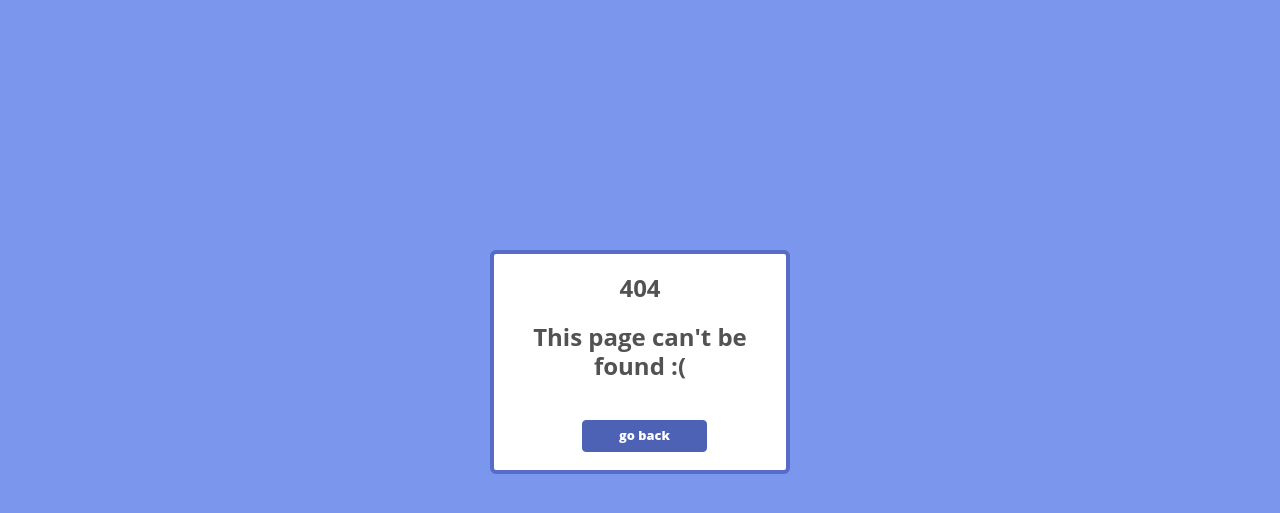
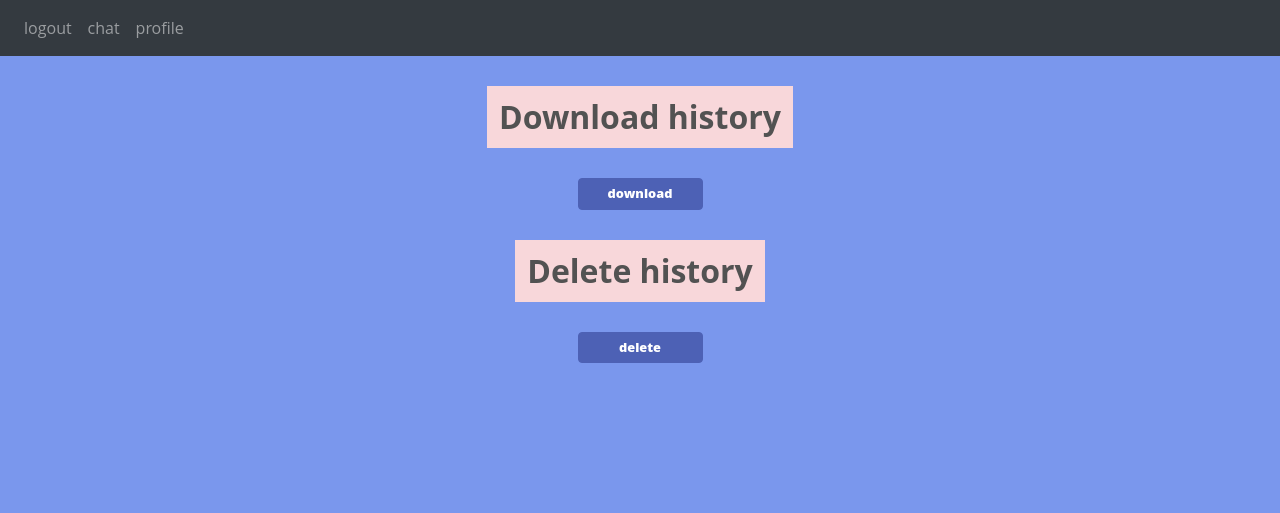
Before and after one commit to ArcaneIrvine/artificial_intelligent_chatbot_application, a Flask app: page /profile in a window 1280 px wide. Shown: the top 513 px of the page. Run offline with Flask 3, Linux system fonts and the light colour scheme; a user stored in the database is signed in; parts of the project's set-up code (start-up, migrations or seed data) failed here and were passed over; some libraries are stand-ins or nearby versions.

Commit message:
removed some errors pages, added a profile page, added profile navigation on main page

```diff
--- a/website/errors_handler.py
+++ b/website/errors_handler.py
@@ -8,24 +8,12 @@ def not_found(error):
     return render_template('errors/404.html')
 
 
-# 403 (Forbidden)
-@errors_handler.app_errorhandler(403)
-def not_found(error):
-    return render_template('errors/403.html')
-
-
 # 401 (Unauthorized)
 @errors_handler.app_errorhandler(401)
 def not_found(error):
     return render_template('errors/401.html')
 
 
-# 400 (Bad Request)
-@errors_handler.app_errorhandler(400)
-def not_found(error):
-    return render_template('errors/400.html')
-
-
 # 500 (Internal Server Error)
 @errors_handler.app_errorhandler(500)
 def not_found(error):
--- a/website/templates/chat.html
+++ b/website/templates/chat.html
@@ -99,6 +99,8 @@
         border: 4px solid #556cc9;
       }
     </style>
+    {% block additional_style %}
+    {% endblock %}
 </head>
     {% with messages = get_flashed_messages(with_categories=true) %} {% if
     messages %} {% for category, message in messages %} {% if category ==
@@ -118,10 +120,12 @@
     </div>
     {% endif %} {% endfor %} {% endif %} {% endwith %}
 <body>
-
+{% block body %}
     <nav class="navbar navbar-expand-lg navbar-dark bg-dark navbar-toggler-right">
         <div class="navbar-nav">
             <a class="nav-item nav-link" id="logout" href="/logout">logout</a>
+            <a class="nav-item nav-link" id="chat" href="/chat">chat</a>
+            <a class="nav-item nav-link" id="profile" href="/profile">profile</a>
         </div>
     </nav>
     <center>
@@ -165,6 +169,7 @@
               }
             });
         </script>
+{% endblock %}
 </body>
 
 </html>
--- /dev/null
+++ b/website/templates/profile.html
@@ -0,0 +1,53 @@
+<!DOCTYPE html>
+{% extends "chat.html" %}
+<html lang="en">
+<head>
+    {% block additional_style %}
+    <style>
+        .button{
+          background:#4d61b5;
+          width:125px;
+          padding-top:5px;
+          padding-bottom:5px;
+          color:white;
+          border-radius:4px;
+          border: #4d61b5 1px solid;
+          font-weight:800;
+          font-size:0.8em;
+        }
+        .button:hover{
+          background: #4456a1;
+        }
+    </style>
+    {% endblock %}
+    <title>
+        {% block title%}
+        profile
+        {% endblock %}
+    </title>
+</head>
+<body>
+{% block body%}
+    <nav class="navbar navbar-expand-lg navbar-dark bg-dark navbar-toggler-right">
+        <div class="navbar-nav">
+            <a class="nav-item nav-link" id="logout" href="/logout">logout</a>
+            <a class="nav-item nav-link" id="chat" href="/chat">chat</a>
+            <a class="nav-item nav-link" id="profile" href="/profile">profile</a>
+        </div>
+    </nav>
+
+  <div id="absoluteCenteredDiv">
+    <form action="/profile" method="POST">
+        <div class="box">
+            <center>
+                <h1><b>Download history</b></h1><br>
+                <button onclick= "location.href = '#';" class="button" type="submit">download</button><br>
+                <h1><b>Delete history</b></h1><br>
+                <button onclick= "location.href = '#';" class="button" type="submit">delete</button>
+            </center>
+        </div>
+    </form>
+  </div>
+{% endblock %}
+</body>
+</html>
--- a/website/views.py
+++ b/website/views.py
@@ -28,3 +28,9 @@ def get():
 
     # return bot reply to chat page
     return bot_reply
+
+
+@views.route("/profile", methods=["POST", "GET"])
+@login_required
+def profile():
+    return render_template('profile.html')
```
Also changed, not shown: website/templates/errors/400.html (deleted, +0 -22 lines), website/templates/errors/403.html (deleted, +0 -22 lines).
